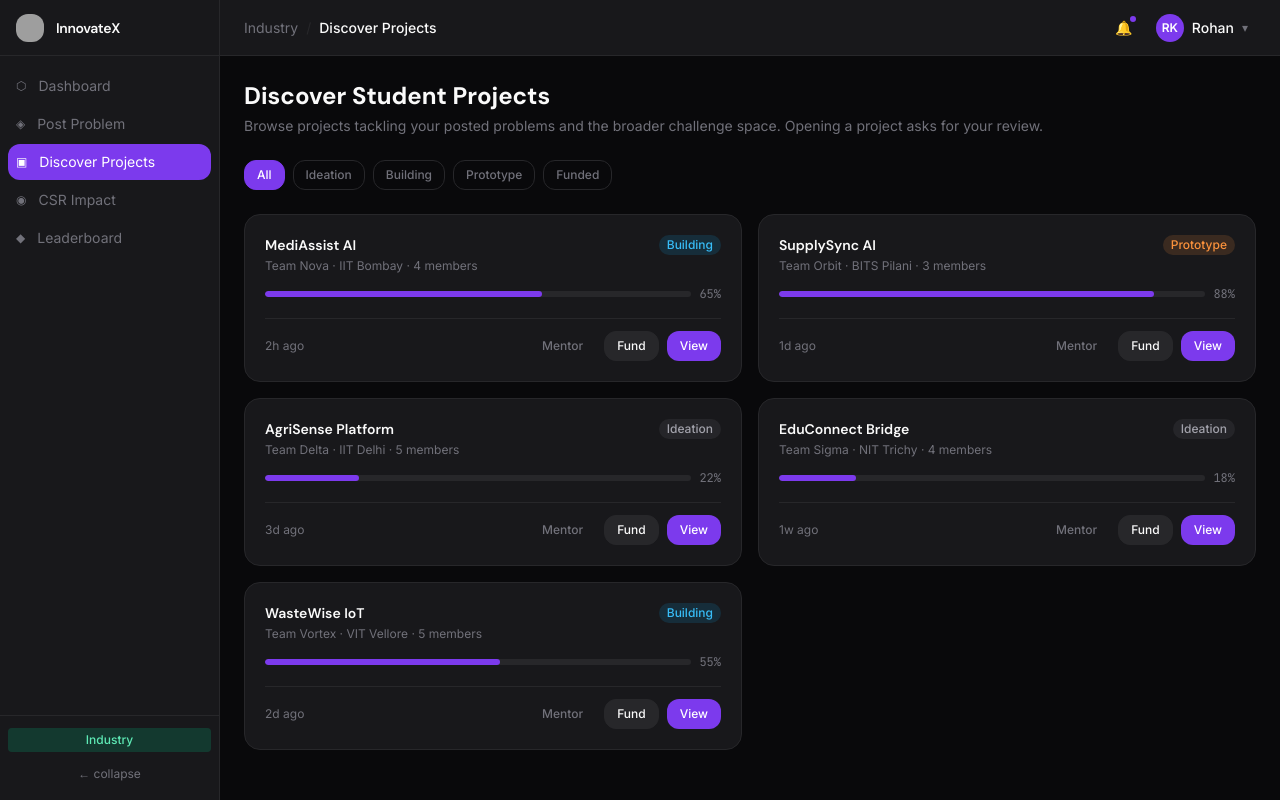
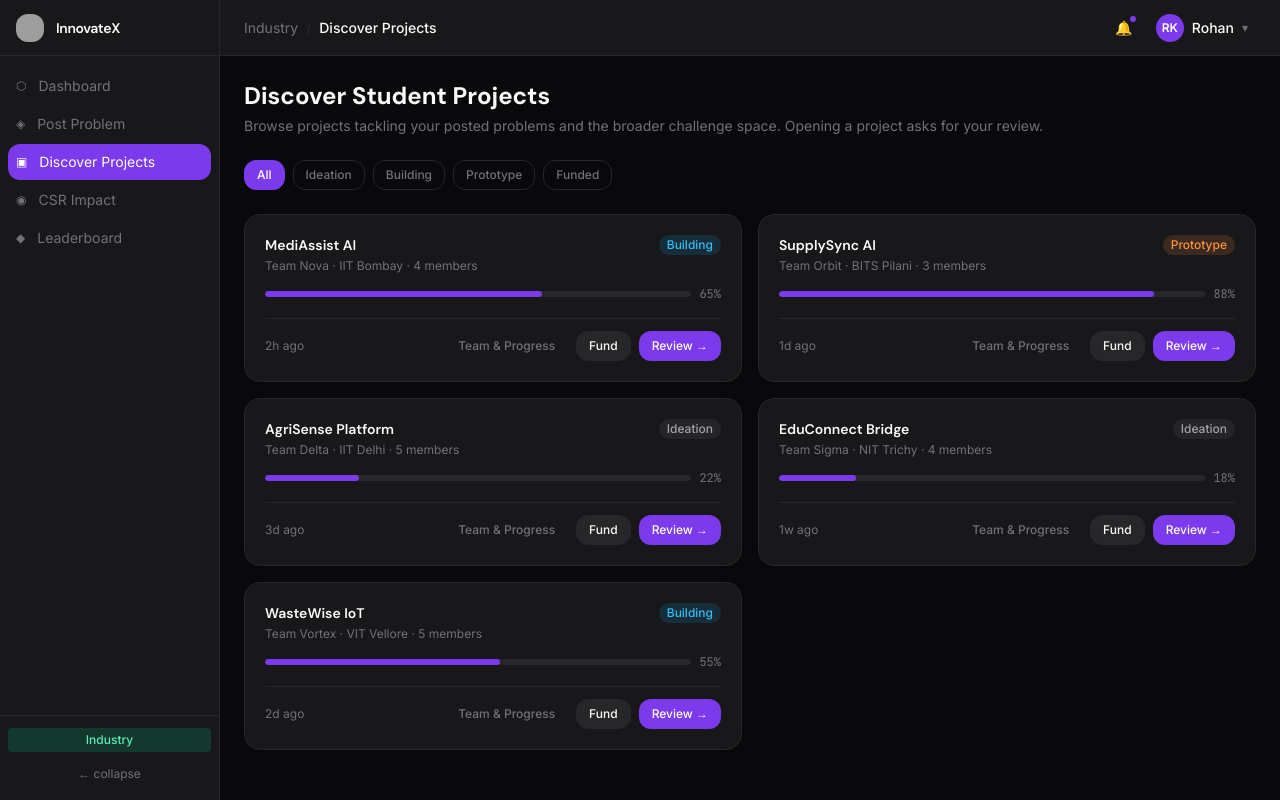
Before and after one commit to Hunny-Chaurasia/InnovateX, a React (Vite) app: page /industry/discover in a window 1280 px wide. Built offline with nearby package versions, Linux system fonts and the light colour scheme; grey boxes are pictures that could not be loaded.

Commit message:
Add navigation and update button labels in DiscoverProjects

```diff
--- a/src/pages/industry/DiscoverProjects.tsx
+++ b/src/pages/industry/DiscoverProjects.tsx
@@ -1,4 +1,5 @@
 import { useMemo, useState } from 'react';
+import { useNavigate } from 'react-router-dom';
 import { Card, StageBadge, Button } from '../../components/ui';
 import { useToast } from '../../components/Toast';
 import { MOCK_INDUSTRY_PROJECTS } from '../../data/mock';
@@ -14,6 +15,7 @@ const baseProjects = [
 
 export default function DiscoverProjects() {
   const { toast } = useToast();
+  const navigate = useNavigate();
   const { fundings } = useWorkflow();
   const [stageFilter, setStageFilter] = useState('All');
   const [fundModal, setFundModal] = useState<string | null>(null);
@@ -80,11 +82,14 @@ export default function DiscoverProjects() {
                   {status === 'awaiting_leader' ? 'Funding awaiting leader' : p.lastActivity}
                 </span>
                 <div className="flex gap-2">
-                  <Button variant="ghost" size="sm" onClick={() => toast(`Mentorship request sent to ${p.team}`, 'success')}>Mentor</Button>
+                  {/* <Button variant="ghost" size="sm" onClick={() => toast(`Mentorship request sent to ${p.team}`, 'success')}>Mentor</Button> */}
+                  <Button variant="ghost" size="sm" onClick={() => navigate(`/industry/Views.tsx`)}>
+                    Team & Progress
+                  </Button>
                   <Button variant="secondary" size="sm" disabled={status === 'awaiting_leader' || status === 'confirmed'} onClick={() => setFundModal(p.id)}>
                     {status === 'confirmed' ? '✓ Funded' : 'Fund'}
                   </Button>
-                  <Button size="sm" onClick={() => setViewModal(p.id)}>View</Button>
+                  <Button size="sm" onClick={() => setViewModal(p.id)}>Review →</Button>
                 </div>
               </div>
             </Card>
```
